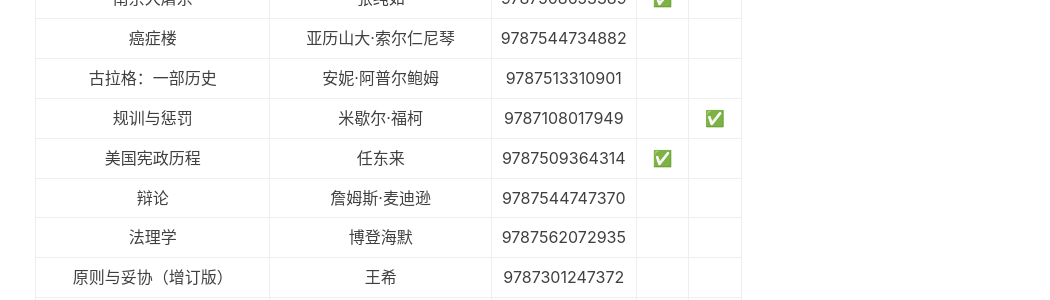
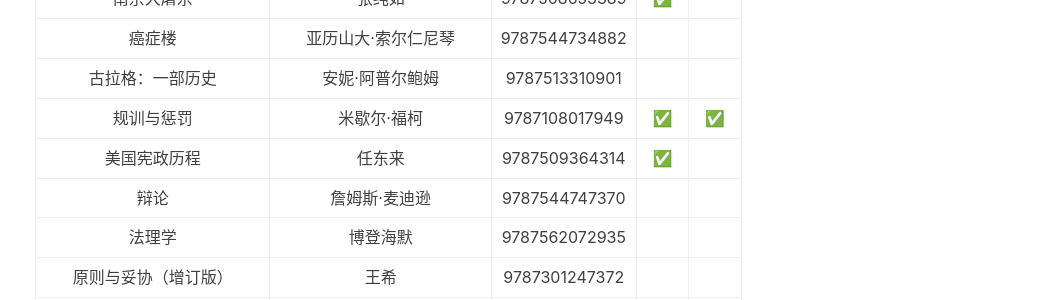
Before and after one commit to IosefLilianovichDros/IosefLilianovichDros.github.io, a Jekyll site: the page built from _posts/2016-01-01-bookandgame-2016.md, in a window 1280 px wide and 900 px high, scrolled down 18376 px. Shown: the part 152-452 px from the top of the window, without its empty margins (230-1280 px from the left). Built offline with Jekyll 4.4.1, drawn with Linux system fonts in a browser that asks for light colours; comment, search, counter and statistics services are not loaded.

```diff
--- a/_posts/2016-01-01-bookandgame-2016.md
+++ b/_posts/2016-01-01-bookandgame-2016.md
@@ -443,7 +443,7 @@ tags:
 | 南京大屠杀 | 张纯如 | 9787508653389 | ✅ |  |
 | 癌症楼 | 亚历山大·索尔仁尼琴 | 9787544734882 |  |  |
 | 古拉格：一部历史 | 安妮·阿普尔鲍姆 | 9787513310901 |  |  |
-| 规训与惩罚 | 米歇尔·福柯 | 9787108017949 |  | ✅ |
+| 规训与惩罚 | 米歇尔·福柯 | 9787108017949 | ✅ | ✅ |
 | 美国宪政历程 | 任东来 | 9787509364314 | ✅ |  |
 | 辩论 | 詹姆斯·麦迪逊 | 9787544747370 |  |  |
 | 法理学 | 博登海默 | 9787562072935 |  |  |
@@ -637,7 +637,7 @@ tags:
 | 史蒂夫·乔布斯：遗失的访谈 | 2012 | ✅ |
 | 宇宙时空之旅 | 2014 | ✅ |
 | 七武士 | 1954 | ✅ |
-| 切腹 | 1962 |  |
+| 切腹 | 1962 | ✅ |
 | 末代皇帝 | 1987 | ✅ |
 | 红楼梦 | 1987 |  |
 | 西游记 | 1986 |  |
```
